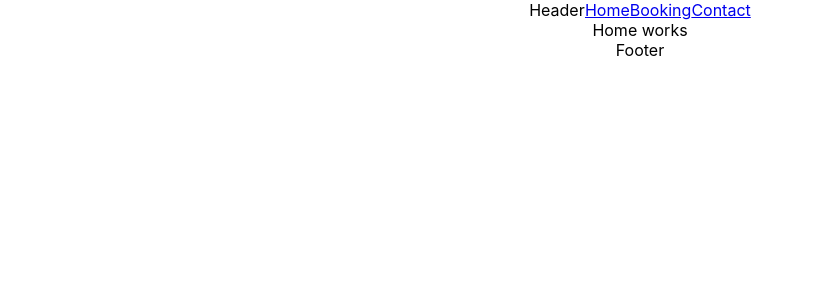
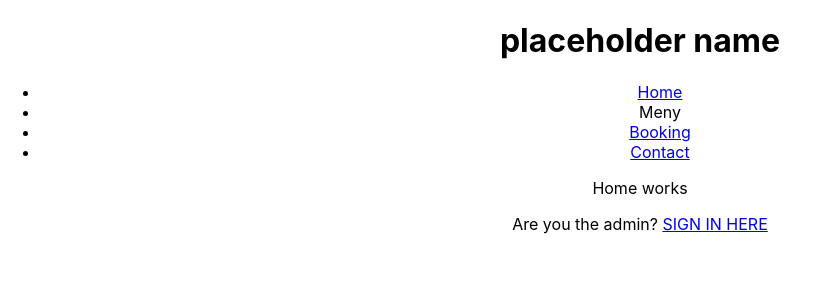
Before and after one commit to elgen98/booking-system, a React (Create React App) app in the folder front-end/: page / in a window 1280 px wide. Shown: the top 300 px of the page, without its empty margins (0-819 px from the left). Built offline with nearby package versions, Linux system fonts and the light colour scheme.

Commit message:
Header and Footer components

```diff
--- /dev/null
+++ b/front-end/src/components/Footer.tsx
@@ -0,0 +1,11 @@
+import { Link } from "react-router-dom";
+
+export default function Footer() {
+  return (
+    <footer>
+      <p>
+        Are you the admin? <Link to="admin">SIGN IN HERE</Link>{" "}
+      </p>
+    </footer>
+  );
+}
--- /dev/null
+++ b/front-end/src/components/Header.tsx
@@ -0,0 +1,23 @@
+import { Link } from "react-router-dom";
+
+export default function Header() {
+  return (
+    <header>
+      <h1>placeholder name</h1>
+      <nav>
+        <ul>
+          <li>
+            <Link to="/">Home</Link>
+          </li>
+          <li>Meny</li>
+          <li>
+            <Link to="booking">Booking</Link>
+          </li>
+          <li>
+            <Link to="contact">Contact</Link>
+          </li>
+        </ul>
+      </nav>
+    </header>
+  );
+}
--- a/front-end/src/components/pages/Layout.tsx
+++ b/front-end/src/components/pages/Layout.tsx
@@ -1,16 +1,13 @@
 import { Link, Outlet } from "react-router-dom";
+import Footer from "../Footer";
+import Header from "../Header";
 
 export default function Layout() {
   return (
     <>
-      <header>
-        Header
-        <Link to="/">Home</Link>
-        <Link to="booking">Booking</Link>
-        <Link to="contact">Contact</Link>
-      </header>
+      <Header />
       <Outlet></Outlet>
-      <footer>Footer</footer>
+      <Footer></Footer>
     </>
   );
 }
```
